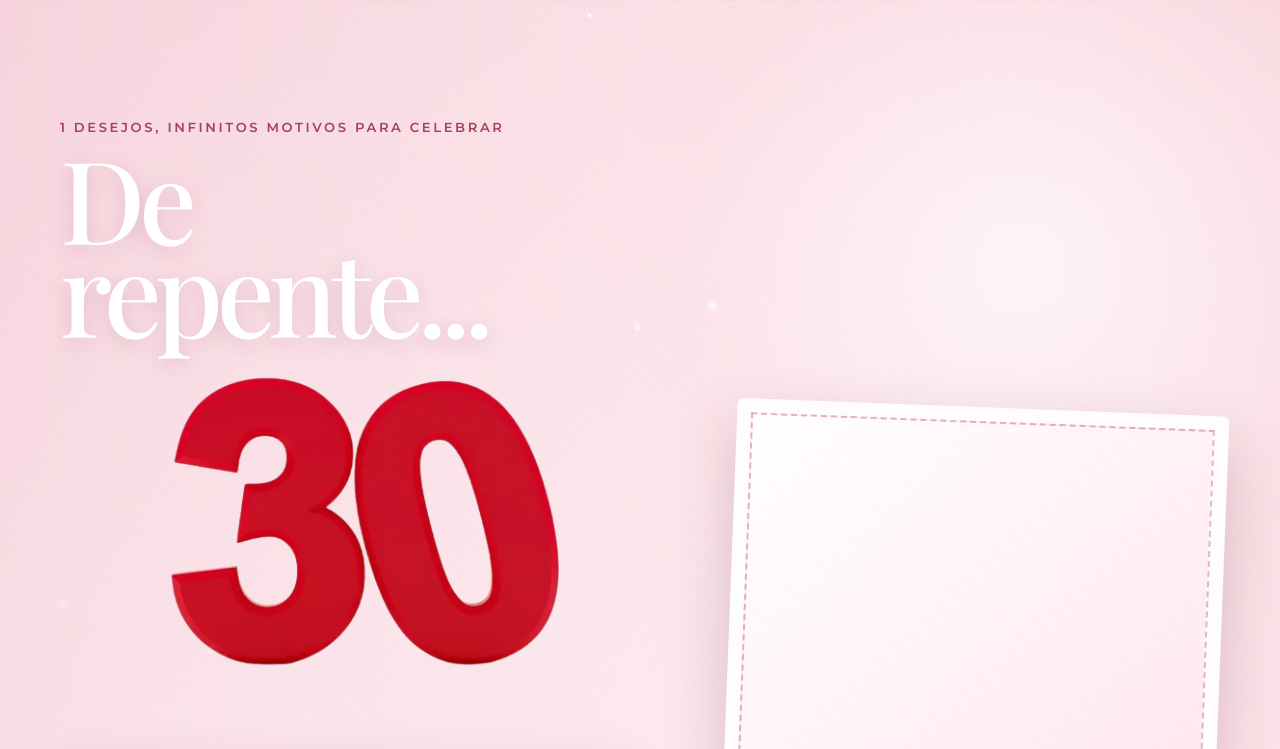
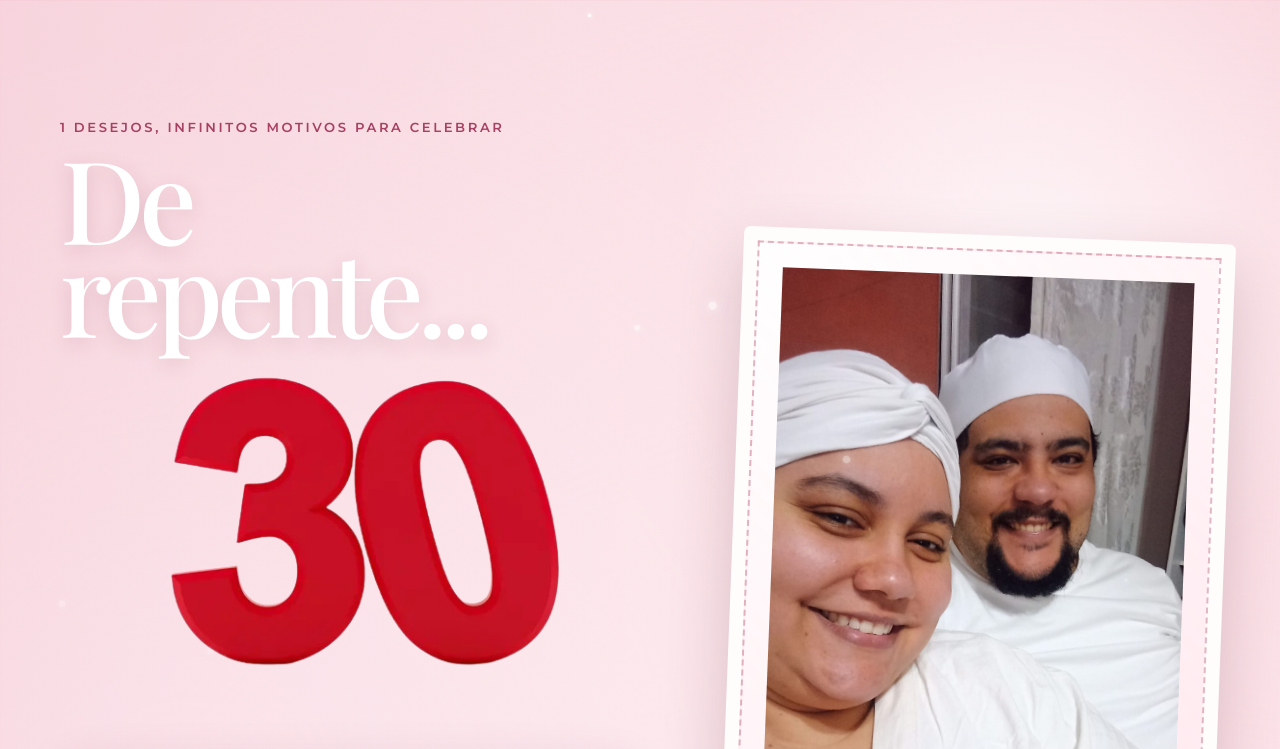
Before and after one commit to raiellgod/de_repente_30_landing, a plain HTML site: page index.html in a window 1280 px wide. Shown: the top 749 px of the page. Drawn offline with nearby package versions, Linux system fonts and the light colour scheme; the site is published under a folder, as on GitHub Pages, so addresses that start at the root find nothing; a web font is replaced by a local one.

Commit message:
correção

```diff
--- a/index.html
+++ b/index.html
@@ -56,7 +56,7 @@
         <div class="photo-polaroid photo-polaroid--large">
           <!-- Substitua este bloco por uma <img src="..."> quando quiser -->
           <div class="photo-placeholder">
-            <img src="/imagens/WhatsApp Image 2026-08-28 at 14.27.03.jpeg" alt="">
+            <img src="./imagens/WhatsApp Image 2026-08-28 at 14.27.03.jpeg" alt="">
           </div>
         </div>
       </div>
```
